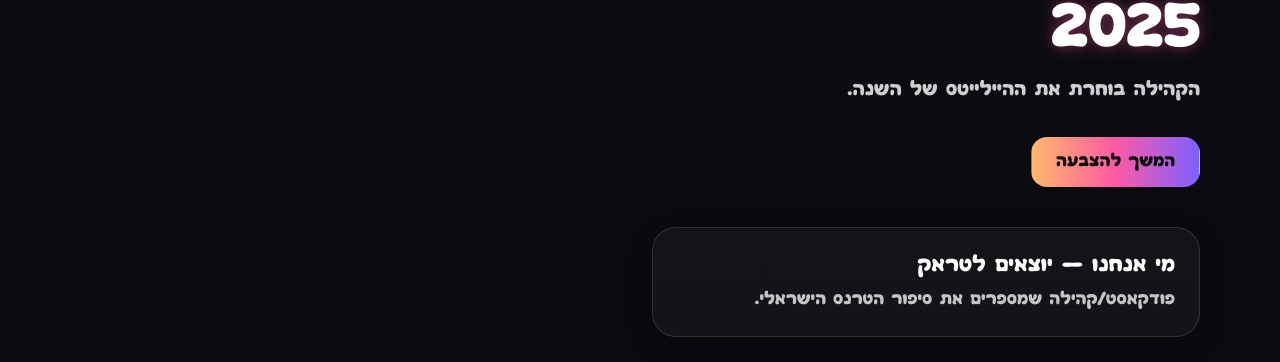
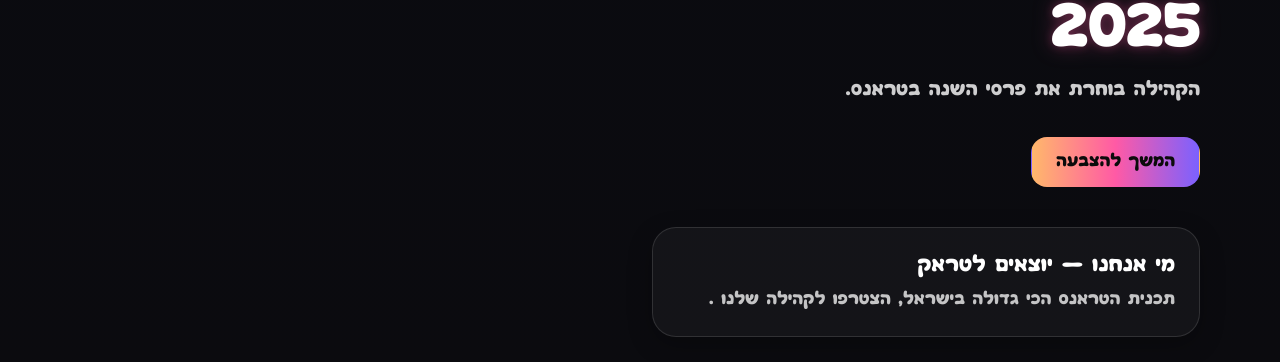
Before and after one commit to ShadowBoxer39/Trance-Awards, a Next.js app: page / in a window 1280 px wide. Shown: the part 270-632 px from the top of the page. Built offline with nearby package versions, Linux system fonts and the light colour scheme.

Commit message:
Update index.tsx

```diff
--- a/pages/index.tsx
+++ b/pages/index.tsx
@@ -80,7 +80,7 @@ export default function Landing() {
             </h1>
 
             <p className="text-white/80 text-lg mb-8">
-              הקהילה בוחרת את ההיילייטס של השנה.
+              הקהילה בוחרת את פרסי השנה בטראנס.
             </p>
 
             <Link
@@ -97,7 +97,7 @@ export default function Landing() {
           <div className="grid md:grid-cols-2 gap-6">
             <div className="glass rounded-3xl p-6">
               <h2 className="text-xl font-[700] mb-2">מי אנחנו — יוצאים לטראק</h2>
-              <p className="text-white/75">פודקאסט/קהילה שמספרים את סיפור הטרנס הישראלי.</p>
+              <p className="text-white/75">תכנית הטראנס הכי גדולה בישראל, הצטרפו לקהילה שלנו .</p>
             </div>
             {/* removed the “מה זה המיזם?” card */}
           </div>
```
